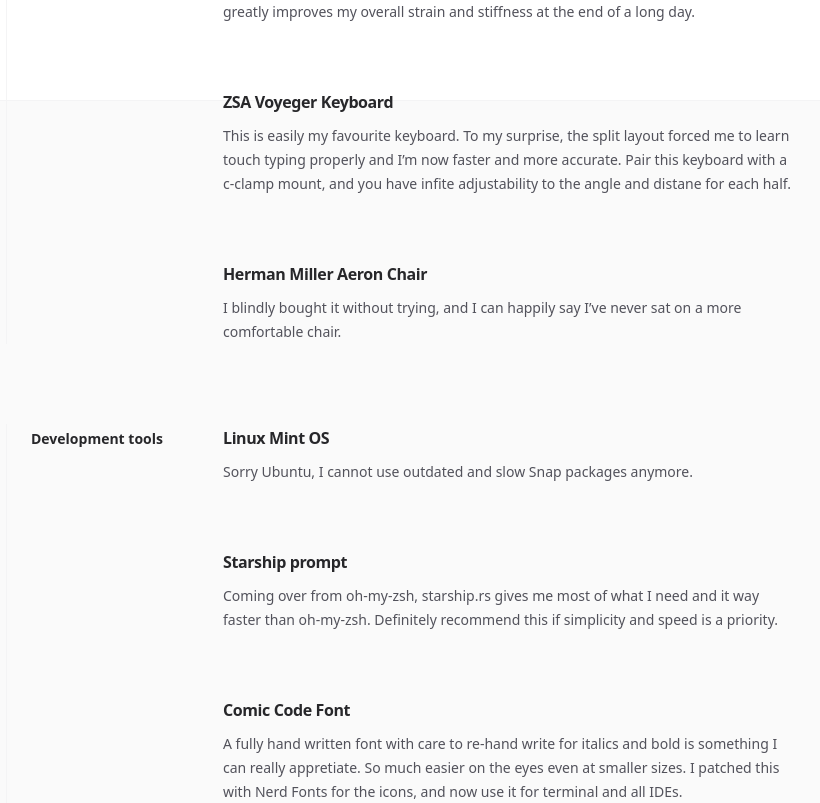
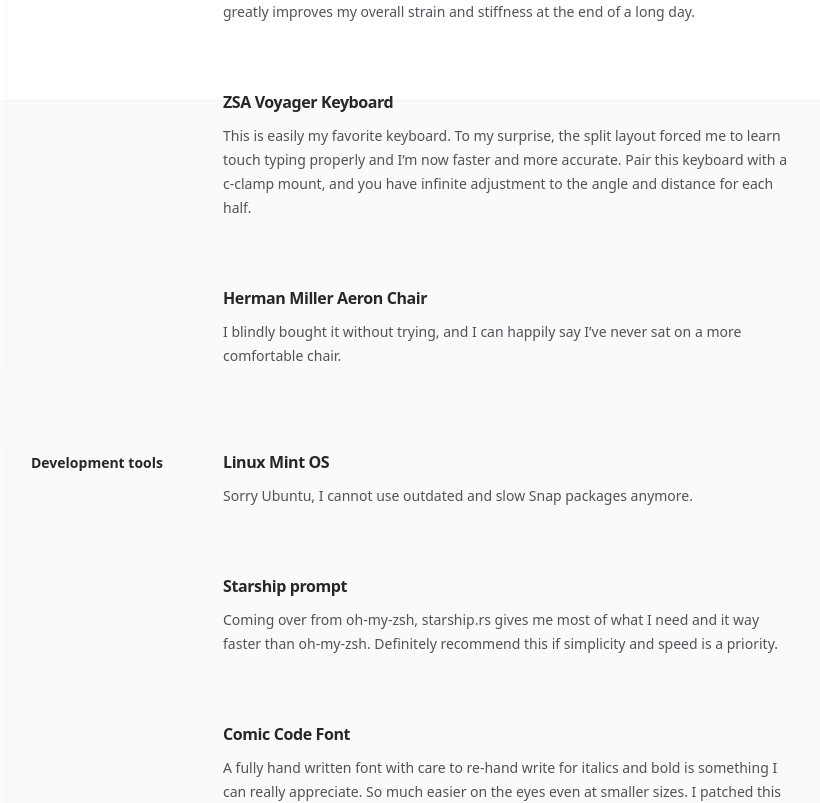
Before and after one commit to kopparam/portfolio, a Next.js app: page /uses in a window 1280 px wide. Shown: the part 700-1503 px from the top of the page, without its empty margins (122-942 px from the left). Built offline with nearby package versions, Linux system fonts and the light colour scheme.

Commit message:
Fix typos

```diff
--- a/src/app/uses/page.tsx
+++ b/src/app/uses/page.tsx
@@ -56,11 +56,11 @@ export default function Uses() {
             hour or so greatly improves my overall strain and stiffness at the end
             of a long day.
           </Tool>
-          <Tool title="ZSA Voyeger Keyboard">
-            This is easily my favourite keyboard. To my surprise, the split layout
+          <Tool title="ZSA Voyager Keyboard">
+            This is easily my favorite keyboard. To my surprise, the split layout
             forced me to learn touch typing properly and I’m now faster and more
-            accurate. Pair this keyboard with a c-clamp mount, and you have infite
-            adjustability to the angle and distane for each half.
+            accurate. Pair this keyboard with a c-clamp mount, and you have infinite
+            adjustment to the angle and distance for each half.
           </Tool>
           <Tool title="Herman Miller Aeron Chair">
             I blindly bought it without trying, and I can happily say I’ve never sat
@@ -78,7 +78,7 @@ export default function Uses() {
           </Tool>
           <Tool title="Comic Code Font">
             A fully hand written font with care to re-hand write for italics and bold
-            is something I can really appretiate. So much easier on the eyes even at
+            is something I can really appreciate. So much easier on the eyes even at
             smaller sizes. I patched this with Nerd Fonts for the icons, and now use
             it for terminal and all IDEs.
           </Tool>
```
